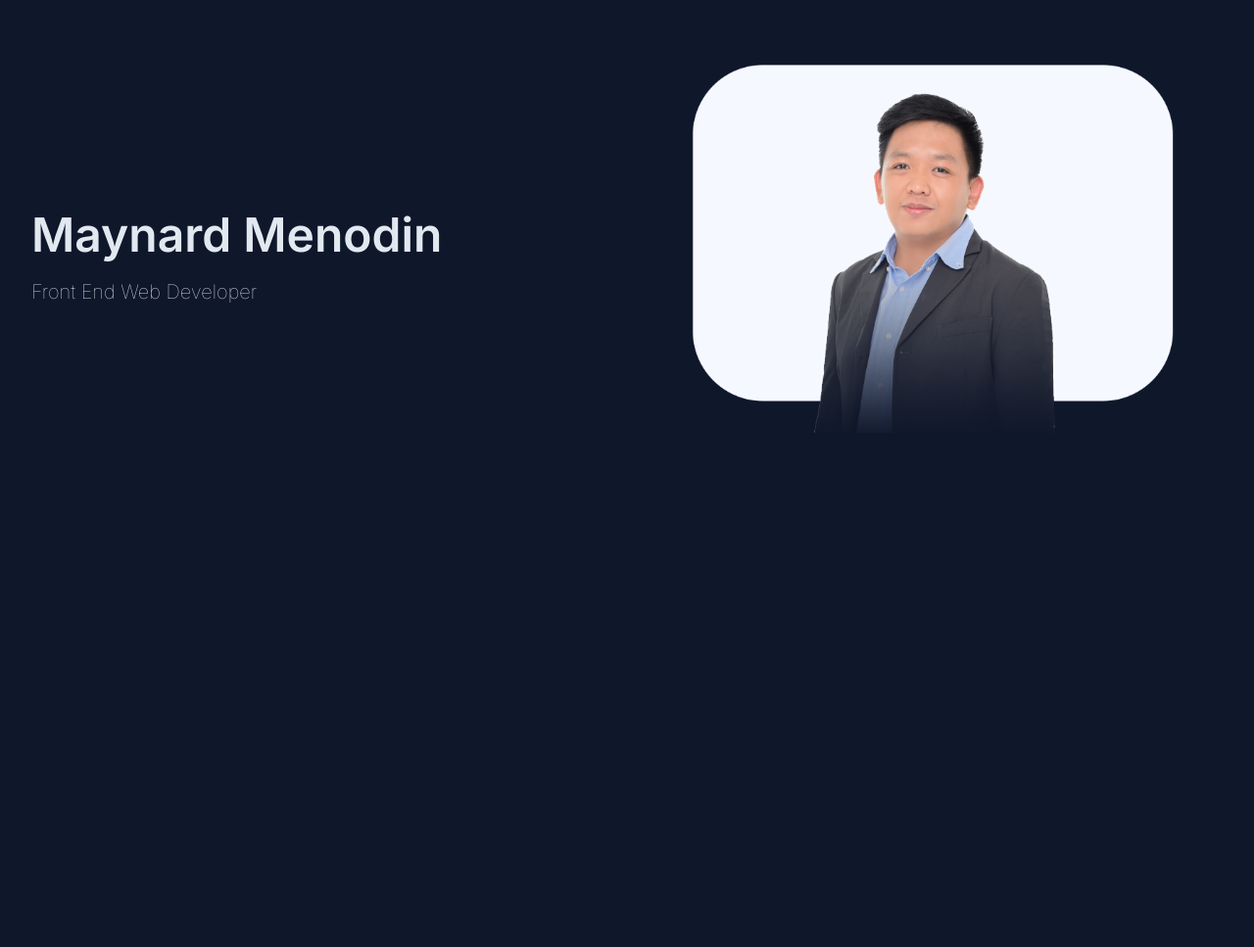
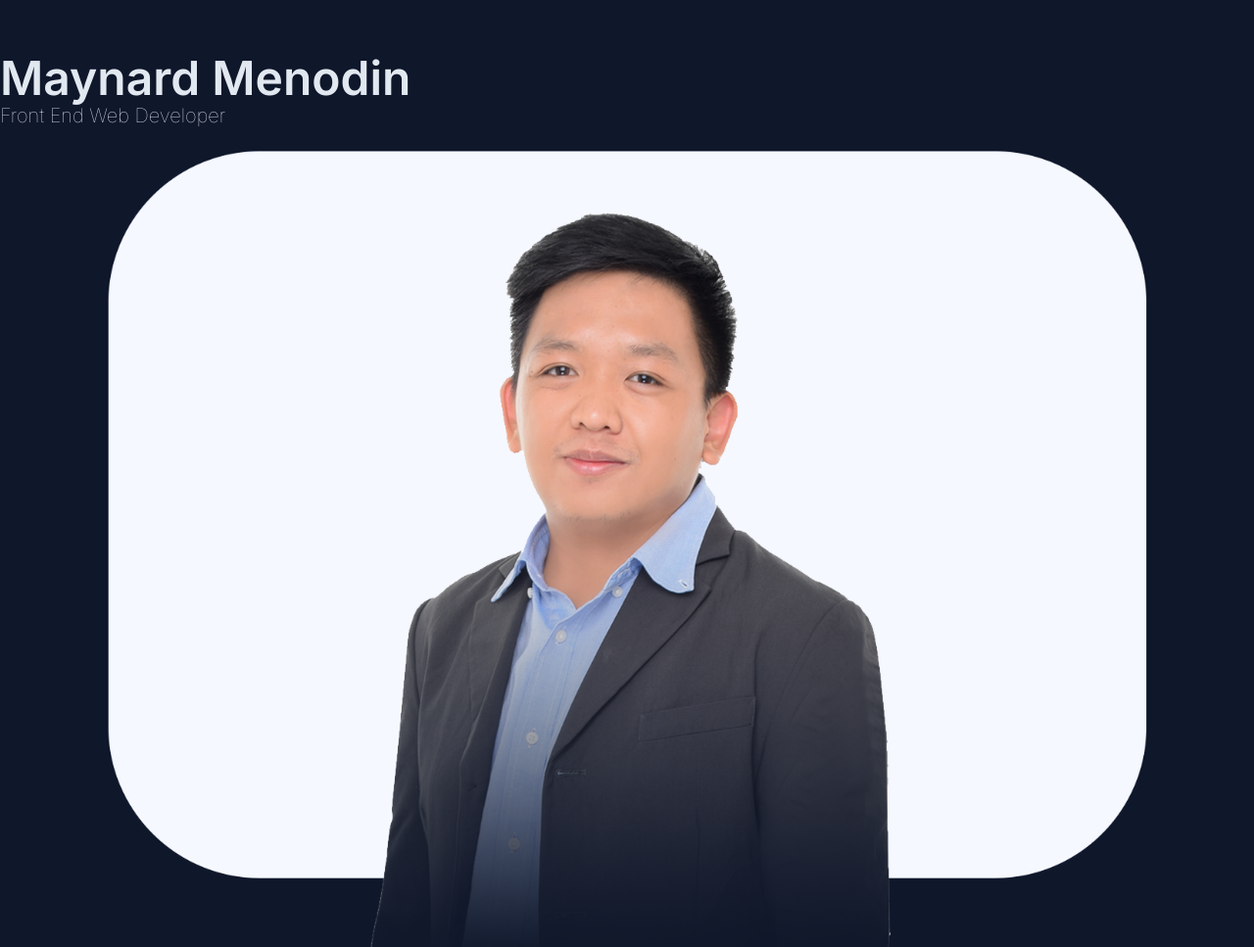
Before and after one commit to mandz0409/maynardmenodin-dev, a website: page index.html in a window 1280 px wide. Shown: the part 112-1079 px from the top of the page at 98% size. Before the commit the page ends 800 px from the top, so only its background shows below. Drawn offline with Linux system fonts and the light colour scheme.

Commit message:
changes layout

```diff
--- a/index.html
+++ b/index.html
@@ -23,10 +23,10 @@
             </div>
         </nav>
         <header id="header" class="py-28">
-            <div class="container  px-4 sm:px-8 lg:grid lg:grid-cols-2 lg:gap-x-8 max-w-screen-xl flex justify-center mx-auto">
-                <div class="mb-16 lg:mt-32 xl:mt-40 xl:mr-12">
-                    <h1 class="text-slate-200 font-inter font-semibold text-5xl mb-5">Maynard Menodin</h1>
-                    <p class="text-slate-200 font-inter font-thin text-xl mb-8">Front End Web Developer</p>
+            <div class="container md:grid md:grid-cols-2 mx-auto">
+                <div class="text-right content-center grid gap-2">
+                    <div class="text-slate-200 font-inter font-semibold text-5xl">Maynard Menodin</div>
+                    <div class="text-slate-200 font-inter font-thin text-xl">Front End Web Developer</div>
                 </div>
                 <div class="xl:text-right w-full">
                     <img class="inline w-full" src="images/MaynardMenodin.png" alt="alternative">
```
